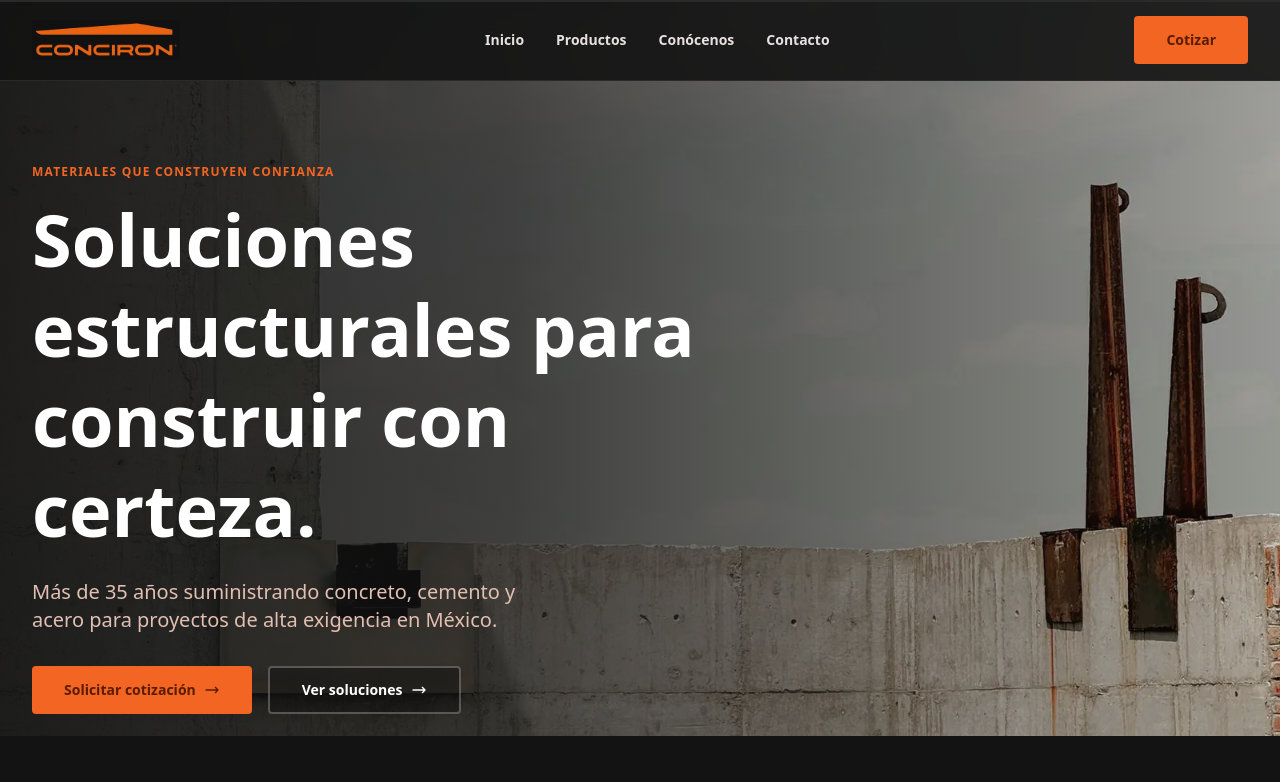
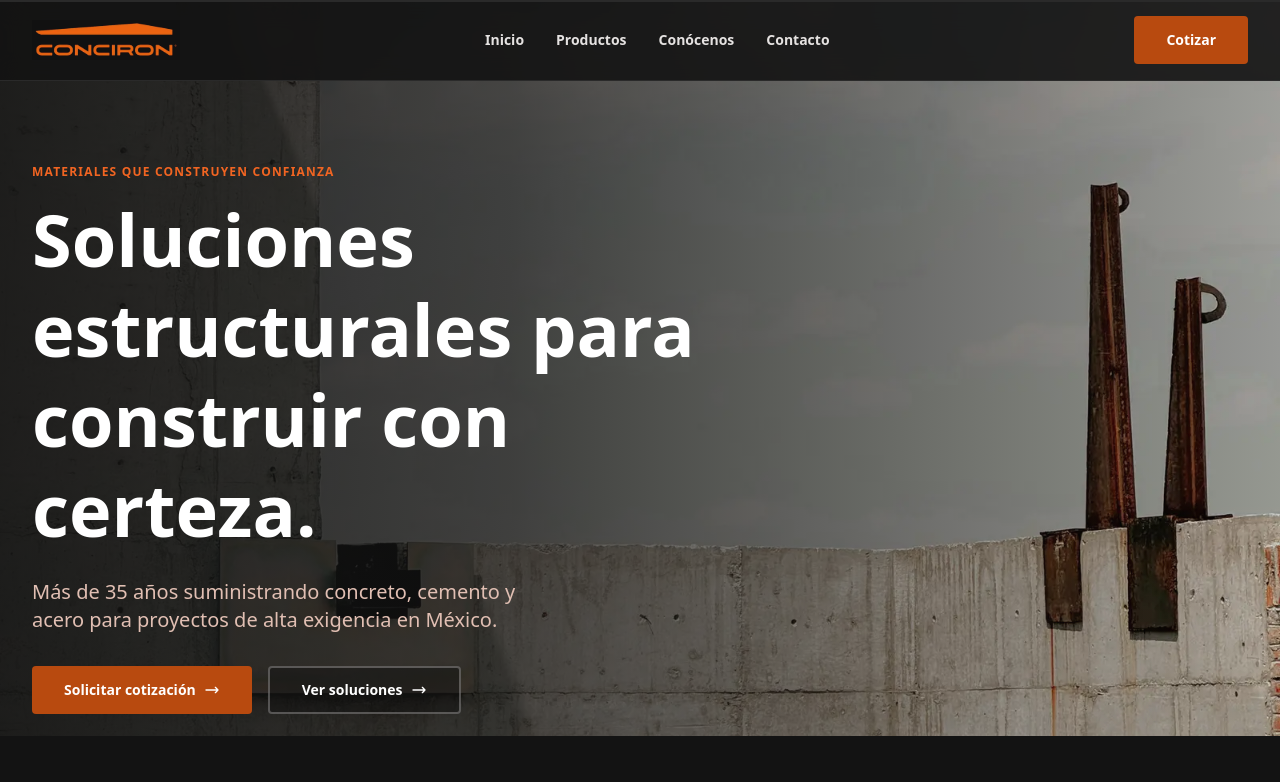
Before and after one commit to StuartGa/conciron-landing, a React (Vite) app: page / in a window 1280 px wide. Shown: the top 782 px of the page. Built offline with nearby package versions, Linux system fonts and the light colour scheme.

Commit message:
Fix primary button contrast for WCAG AA compliance.
Use a darker accessible orange for CTA backgrounds while keeping brand orange for accents.

Co-authored-by: Cursor <cursoragent@cursor.com>

```diff
--- a/src/components/ui/Button.tsx
+++ b/src/components/ui/Button.tsx
@@ -20,7 +20,7 @@ export type ButtonProps = ButtonAsButton | ButtonAsLink
 
 const variantStyles: Record<ButtonVariant, string> = {
   primary:
-    'bg-primary hover:bg-primary/90 text-on-primary font-bold min-h-12 px-8 py-3 transition-colors',
+    'bg-primary-strong hover:bg-primary-strong/90 text-white font-bold min-h-12 px-8 py-3 transition-colors',
   secondary:
     'border-2 border-on-surface/30 hover:border-primary text-white font-bold min-h-12 px-8 py-3 bg-surface/50 backdrop-blur-sm transition-colors',
   tertiary:
--- a/src/index.css
+++ b/src/index.css
@@ -19,6 +19,7 @@
   --color-outline: #a88a7f;
   --color-outline-variant: #594138;
   --color-primary: #f26522;
+  --color-primary-strong: #b84a0f;
   --color-primary-bright: #ffb599;
   --color-on-primary: #5a1c00;
   --color-primary-container: #f26522;
```
